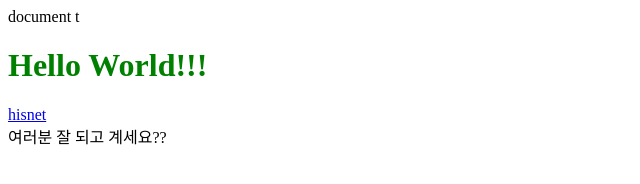
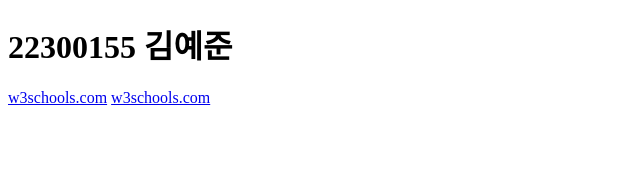
Before and after one commit to 2024OSS/1-sasayejune, a plain HTML site: page nostyle.html in a window 1280 px wide. Shown: the whole page, without its empty margins (0-640 px from the left). Drawn offline with Linux system fonts and the light colour scheme.

Commit message:
testtttt

```diff
--- a/nostyle.html
+++ b/nostyle.html
@@ -1,12 +1,12 @@
 <!DOCTYPE html>
 <html lang="en">
-    <head>
-        <meta charset="UTF-8">
-        <meta name="viewport" content="width=device-width, initial-scale">
-        </title> document</title>
-    </head>t
-    <body>
-        <h1 style="color:green">Hello World!!!</h1>
-        <a href="https://hisnet.handong.edu/">hisnet</a>
-        <div>여러분 잘 되고 계세요??</div>
-    </body>
+<head>
+    <meta charset="UTF-8">
+    <meta name="viewport" content="width=device-width, initial-scale=1.0">
+    <title>Document</title>
+</head>
+</body>
+    <h1>22300155 김예준</h1>
+    <a href="https://www.w3schools.com/">w3schools.com</a>
+    <a href="https://gentle-faun-6e764b.netlify.app/nostyle">w3schools.com</a>
+</html>
```
